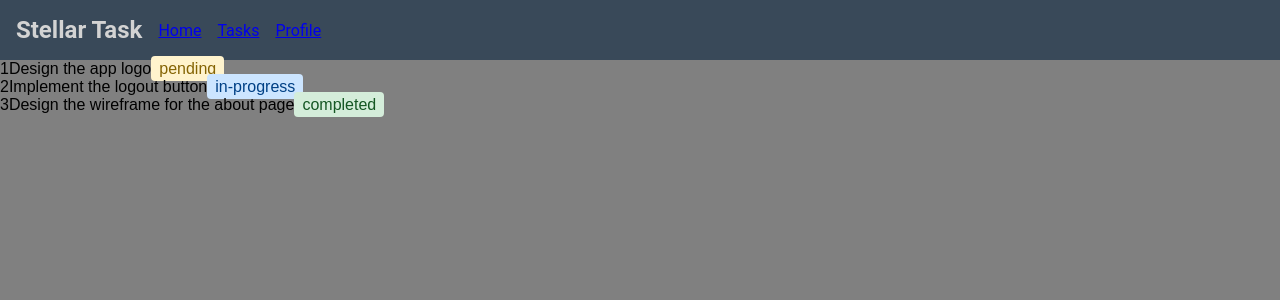
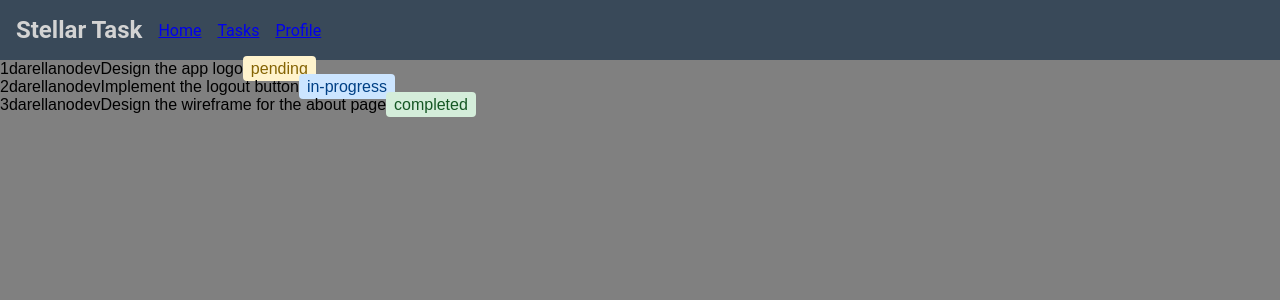
Before and after one commit to darellanodev/stellar-task, an Angular app: page / in a window 1280 px wide. Shown: the top 300 px of the page. Built offline with nearby package versions, Linux system fonts and the light colour scheme.

Commit message:
feat: Display the creator of the task (#4)

```diff
--- a/src/app/task/components/task/task.component.html
+++ b/src/app/task/components/task/task.component.html
@@ -1,5 +1,6 @@
 <div>
   <span class="task-id">{{ task.id }}</span>
+  <span class="task-createdBy">{{ task.createdBy }}</span>
   <span class="task-description">{{ task.description }}</span>
   <span class="status-badge" [ngClass]="'status-'+task.status.toLowerCase()">{{ task.status }}</span>
 </div>
```
Also changed, not shown: 1 other file (tests, documents, lock files or other folders).
